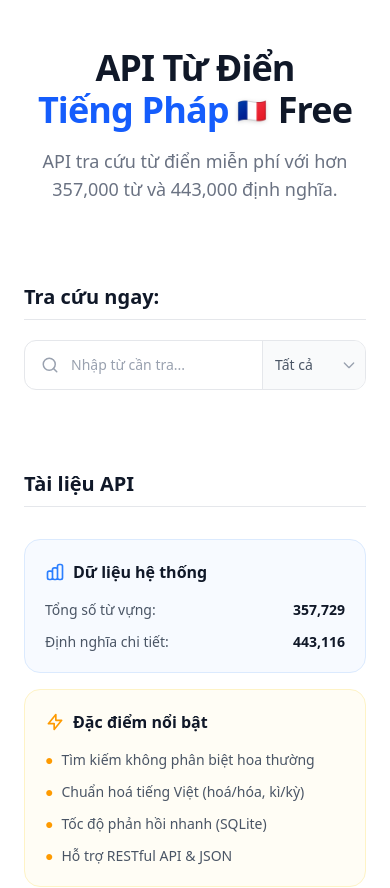
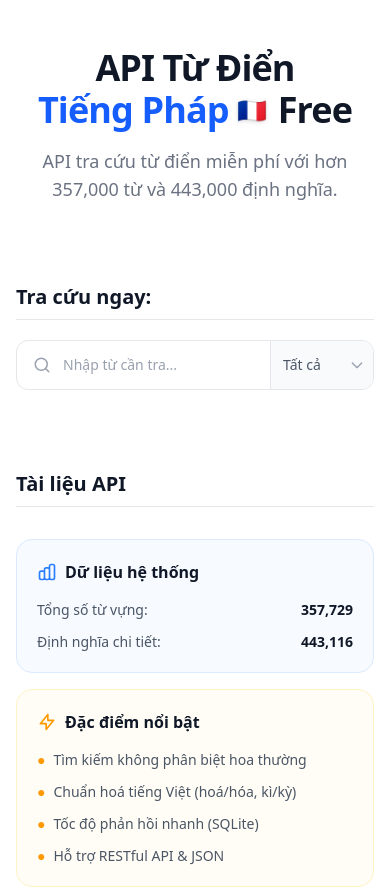
Before and after one commit to cuongcog04/dictionary, a Next.js app: page / in a window 390 px wide. Shown: the top 888 px of the page. Built offline with nearby package versions, Linux system fonts and the light colour scheme.

Commit message:
style: Adjust DictionaryResult and main page padding classes for improved responsiveness.

```diff
--- a/app/components/DictionaryResult.tsx
+++ b/app/components/DictionaryResult.tsx
@@ -27,7 +27,7 @@ export default function DictionaryResult({ result, selectedLang, setSelectedLang
     // If no meanings match the filter, don't show this result
     if (filteredMeanings.length === 0 && defLang) {
         return (
-            <div className="bg-gray-50 dark:bg-[#141414] border border-gray-200 dark:border-gray-800 rounded-2xl p-6 md:p-8 animate-in fade-in slide-in-from-bottom-4 duration-500 shadow-sm">
+            <div className="bg-gray-50 dark:bg-[#141414] border border-gray-200 dark:border-gray-800 rounded-2xl p-4 sm:p-6 md:p-8 animate-in fade-in slide-in-from-bottom-4 duration-500 shadow-sm">
                 <WordHeader word={result.word} audio={currentResult.audio} />
                 <div className="text-center py-8 text-gray-500 dark:text-gray-400 italic">
                     Không có định nghĩa {defLang === 'en' ? 'tiếng Anh' : 'tiếng Việt'} cho từ này
@@ -37,7 +37,7 @@ export default function DictionaryResult({ result, selectedLang, setSelectedLang
     }
 
     return (
-        <div className="bg-gray-50 dark:bg-[#141414] border border-gray-200 dark:border-gray-800 rounded-2xl p-6 md:p-8 animate-in fade-in slide-in-from-bottom-4 duration-500 shadow-sm">
+        <div className="bg-gray-50 dark:bg-[#141414] border border-gray-200 dark:border-gray-800 rounded-2xl p-4 sm:p-6 md:p-8 animate-in fade-in slide-in-from-bottom-4 duration-500 shadow-sm">
             {/* Word Header & Tabs */}
             <div className="border-b border-gray-200 dark:border-gray-800 mb-4 pb-4 sm:mb-6 sm:pb-6">
                 <WordHeader word={result.word} audio={currentResult.audio} />
--- a/app/page.tsx
+++ b/app/page.tsx
@@ -38,7 +38,7 @@ export default function DictionaryPage() {
     const defLang = getDefLang(filterLang);
 
     return (
-        <div className="min-h-screen bg-white text-gray-900 px-6 transition-colors duration-300 dark:bg-[#0a0a0a] dark:text-[#e5e5e5] scroll-smooth selection:bg-blue-100 dark:selection:bg-blue-900/30">
+        <div className="min-h-screen bg-white text-gray-900 px-4 sm:px-6 transition-colors duration-300 dark:bg-[#0a0a0a] dark:text-[#e5e5e5] scroll-smooth selection:bg-blue-100 dark:selection:bg-blue-900/30">
             <DictionaryHeader />
 
             <main className="max-w-4xl mx-auto">
```
